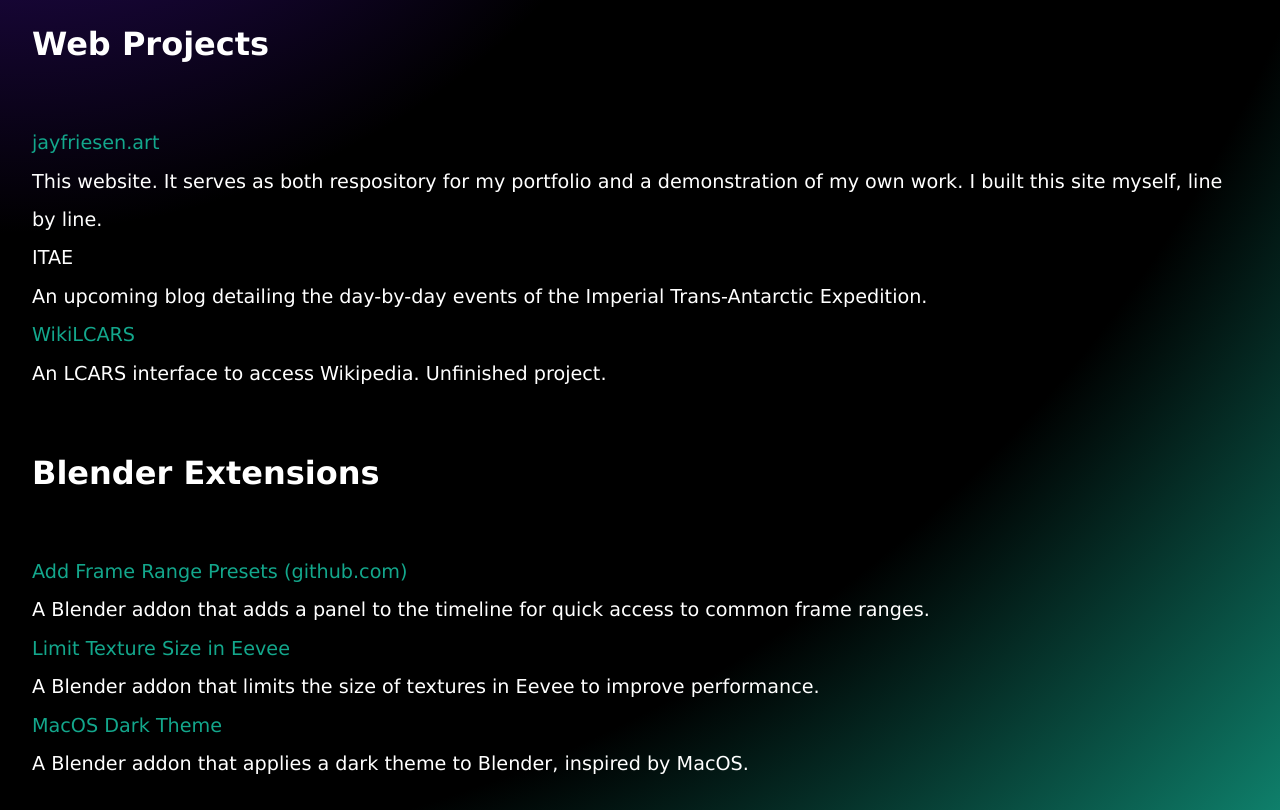
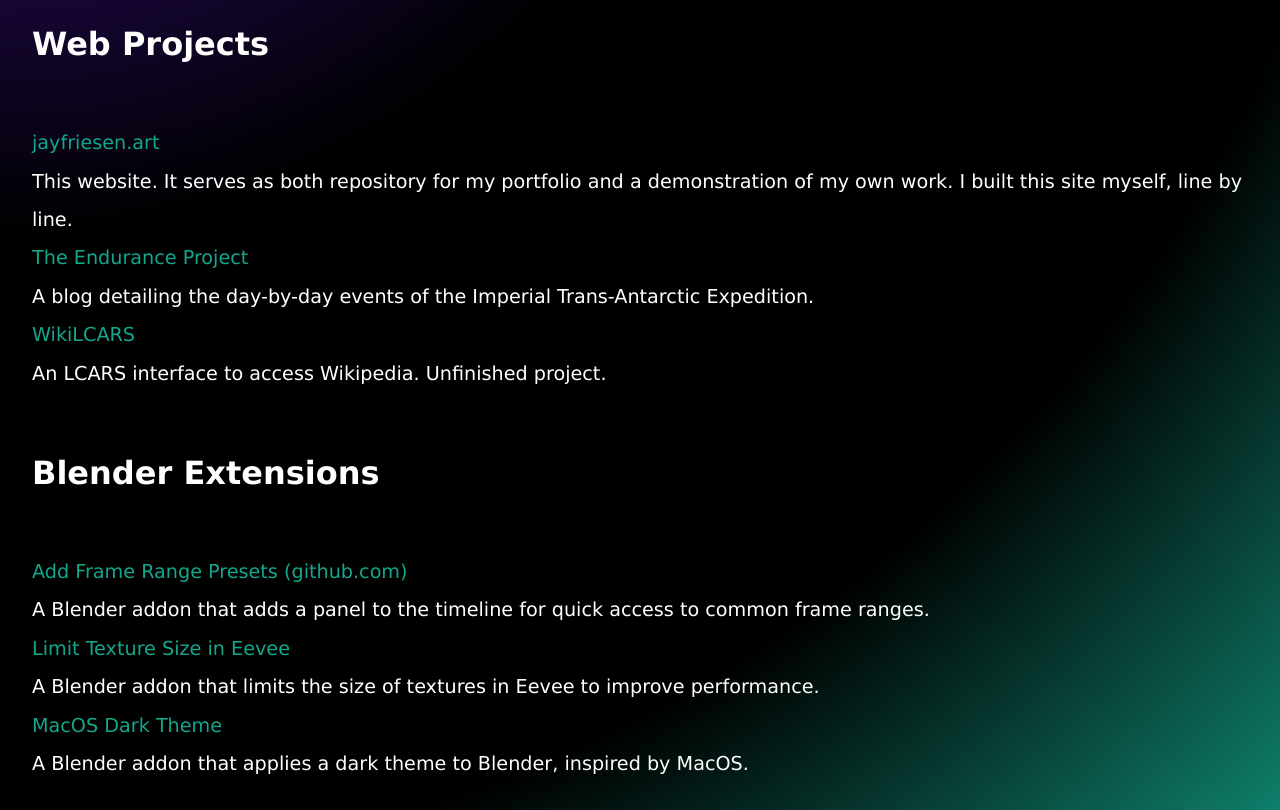
Before and after one commit to stoatsnhoney/stoatsnhoney.github.io, a Jekyll site: the page built from projects.html, in a window 1280 px wide and 900 px high, scrolled down 432 px, cut to the strip 90-900 px from the top of the window. Built offline with Jekyll 4.4.1, drawn with Linux system fonts in a browser that asks for light colours; some web fonts are replaced.

Commit message:
Update projects.html

```diff
--- a/projects.html
+++ b/projects.html
@@ -15,9 +15,9 @@
 
 <ul class="projects">
     <li><a href="https://jayfriesen.art">jayfriesen.art</a>
-        <br>This website. It serves as both respository for my portfolio and a demonstration of my own work. I built this site myself, line by line.</li>
-    <li>ITAE
-        <br>An upcoming blog detailing the day-by-day events of the Imperial Trans-Antarctic Expedition.</li>
+        <br>This website. It serves as both repository for my portfolio and a demonstration of my own work. I built this site myself, line by line.</li>
+    <li><a href="https://endurance-project.com">The Endurance Project</a>
+        <br>A blog detailing the day-by-day events of the Imperial Trans-Antarctic Expedition.</li>
     <li><a href="https://github.com/stoatsnhoney/WikiLCARS">WikiLCARS</a>
         <br>An LCARS interface to access Wikipedia. Unfinished project.</li>
 </ul>
```
